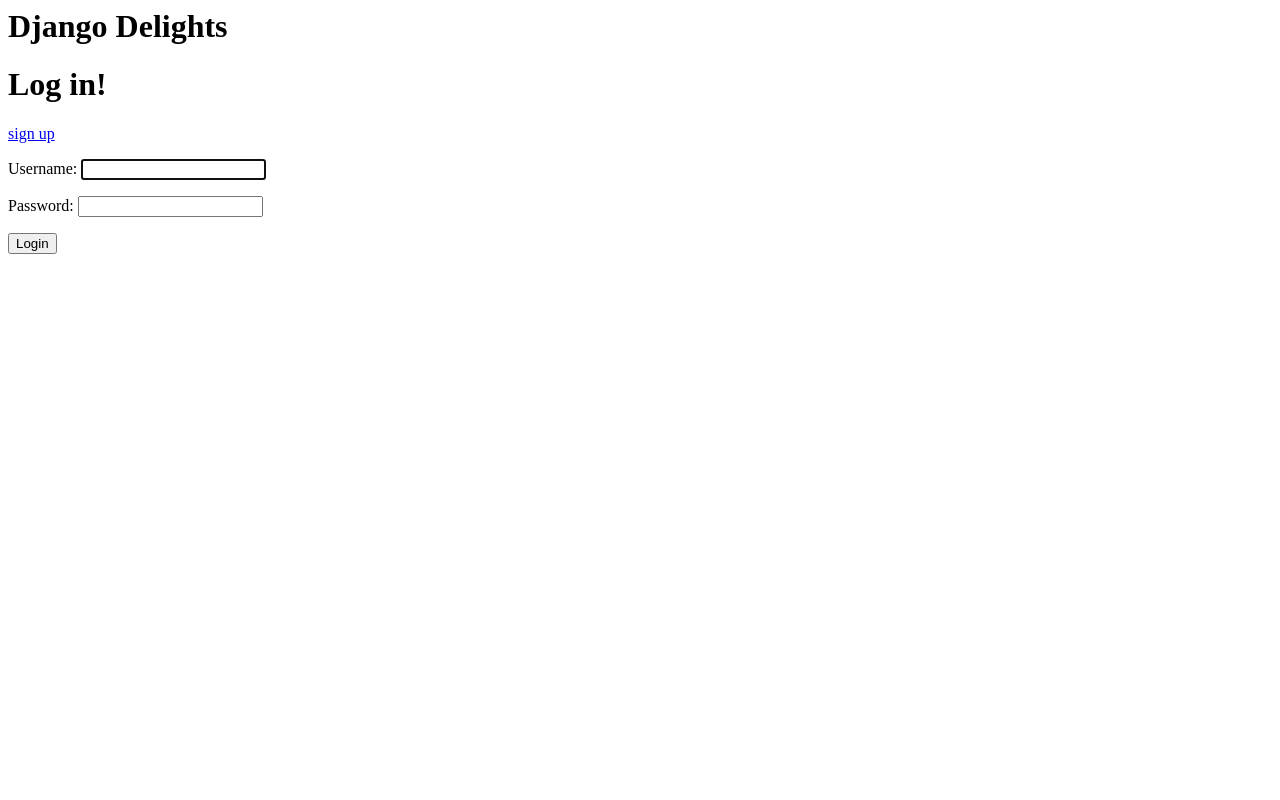
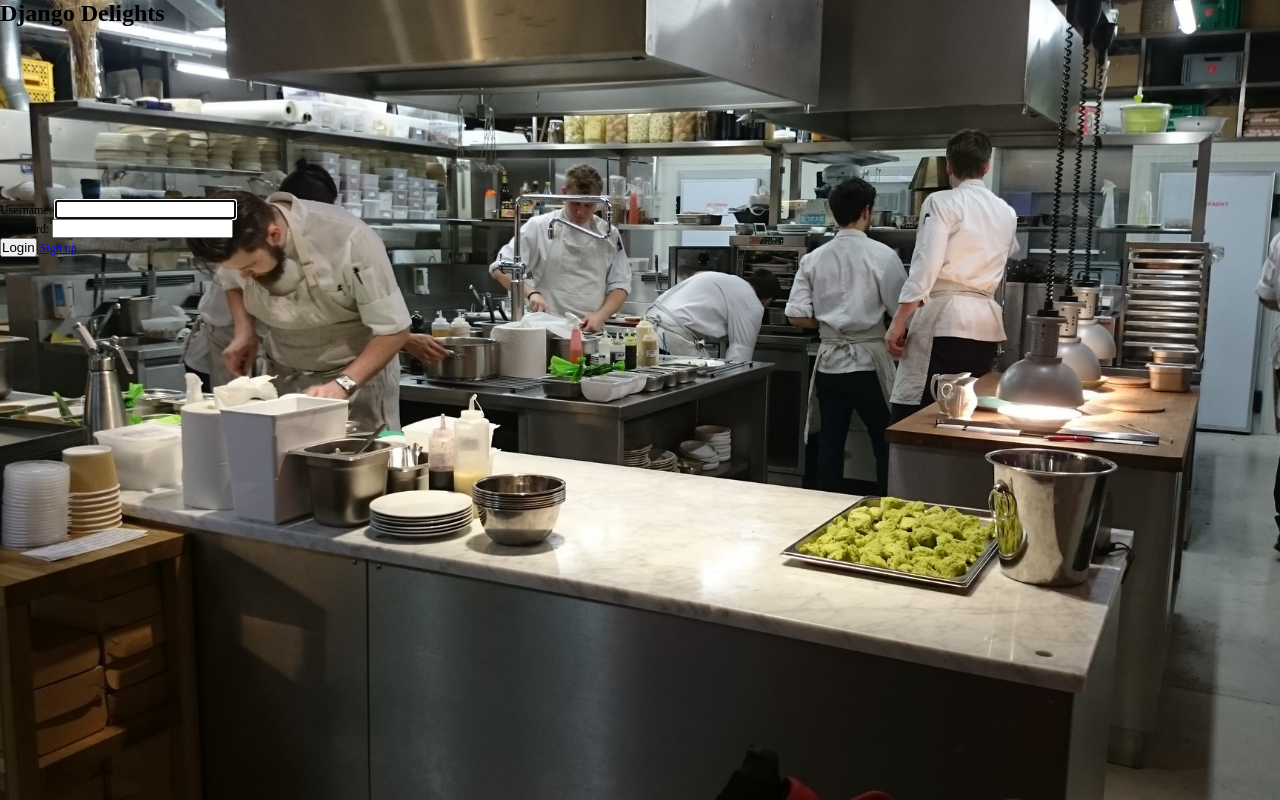
Before and after one commit to jbierc/django_delights, a Django app: page /account/login/ in a window 1280 px wide. Run offline with Django 4.2, Linux system fonts and the light colour scheme.

Commit message:
css styling

```diff
--- a/django_delights/delights_app/static/style.css
+++ b/django_delights/delights_app/static/style.css
@@ -1,3 +1,31 @@
+* {
+    padding: 0;
+    margin: 0;
+    box-sizing: border-box; /*include padding and margin into size*/
+}
+
+html {
+    font-size: 12px;
+
+    height: 100vh;
+}
+
+body {
+    background-image: url('/django_delights/django_delights/delights_app/static/restaurant-dish-meal-food-kitchen-cuisine-809795-pxhere.com.jpg');
+    background-position: center;
+    background-size: cover;
+}
+
+header {
+    position: relative;
+    height: 25vh;
+
+}
+
+h1 {
+    position: absolute;
+}
+
 table {
     border-collapse: collapse;
     width: 100%;
--- a/django_delights/delights_app/templates/base.html
+++ b/django_delights/delights_app/templates/base.html
@@ -1,5 +1,12 @@
 {% load static%}
+<!DOCTYPE html>
+<html lang="en">
+  <head>
+    <meta name="viewport" content="width=device-width, initial-scale=1.0">
     <link rel="stylesheet" type="text/css" href='{% static "style.css" %}'>
+    <title>Django Delights</title>
+  </head>
+  <body>
     <header>
       <h1>Django Delights</h1>
       <nav>
@@ -15,6 +22,7 @@
         {% endif %}
       </nav>
     </header>
-
+  </body>
+</html>
 {% block content %}
 {% endblock %}
--- a/django_delights/delights_app/templates/registration/login.html
+++ b/django_delights/delights_app/templates/registration/login.html
@@ -1,10 +1,9 @@
 {% extends "base.html" %}
 {% block content %}
-<h1>Log in!</h1>
-<a href="{% url 'signup' %}">sign up</a>
 <form method="post">
 {% csrf_token %}
 {{ form.as_p }}
 <input type="submit" value="Login">
+<a href="{% url 'signup' %}">Sign up</a>
 </form>
 {% endblock %}
```
Lines whose indentation alone changed are shown as unchanged.
